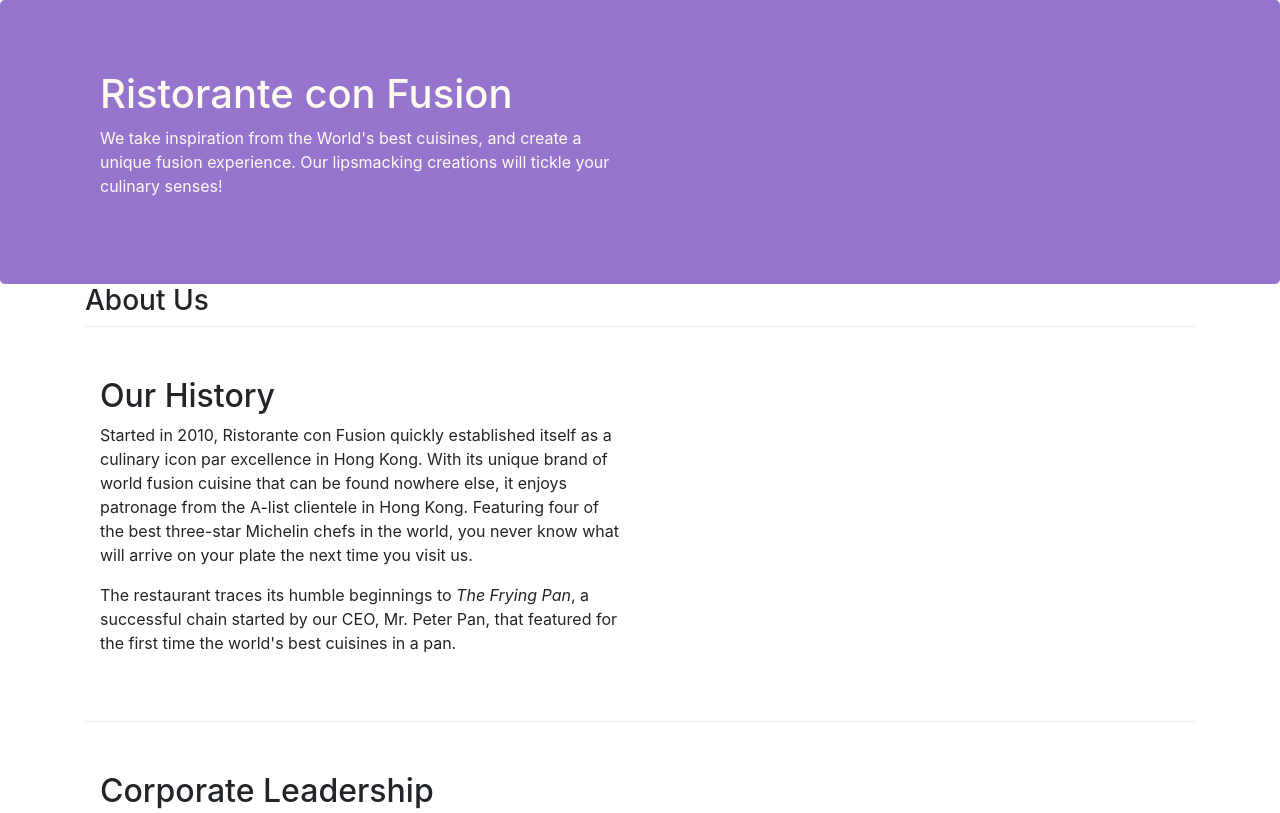
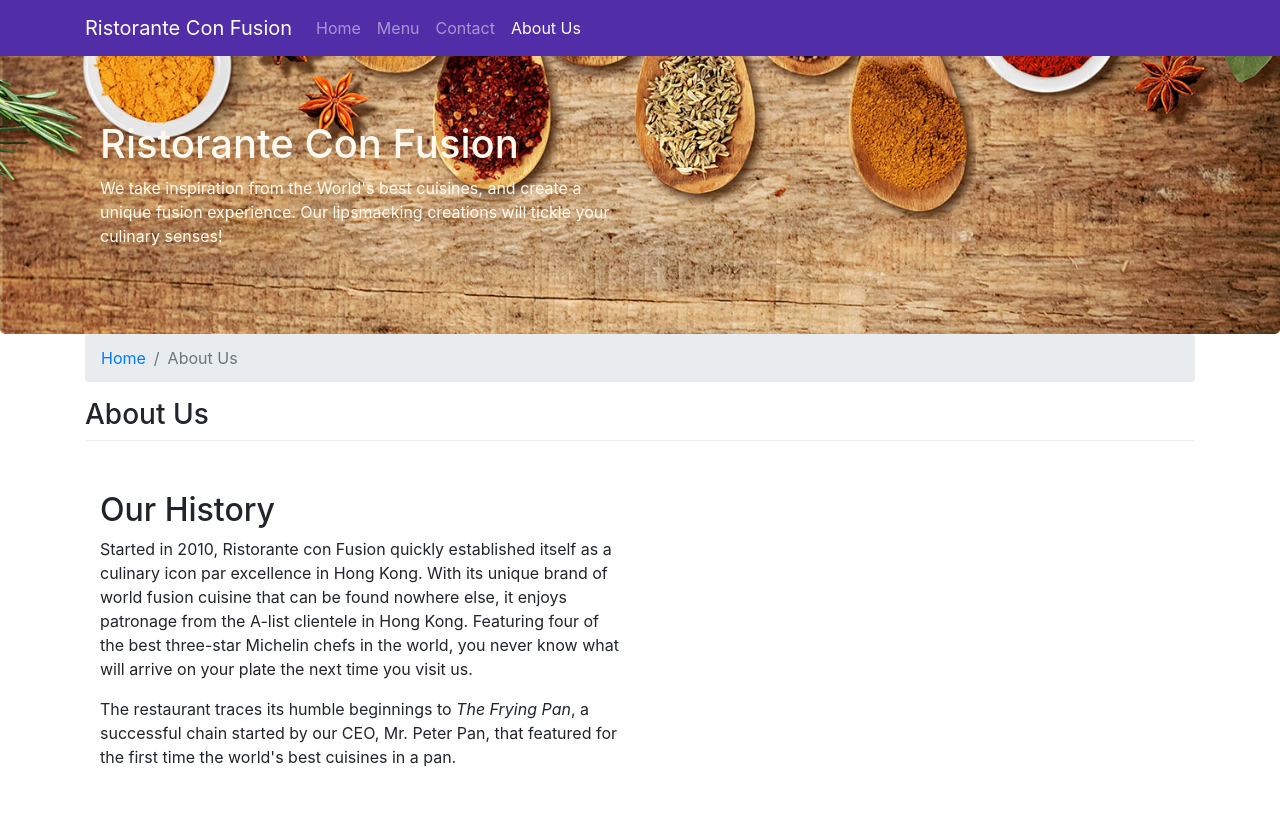
Before and after one commit to mnazir23/conFusion, a website: page aboutus.html in a window 1280 px wide. Shown: the top 813 px of the page. Drawn offline with nearby package versions, Linux system fonts and the light colour scheme.

Commit message:
Added Navigation Bar & Breadcrumb

```diff
--- a/aboutus.html
+++ b/aboutus.html
@@ -15,12 +15,30 @@
 </head>
 
 <body>
+        <nav class="navbar navbar-dark navbar-expand-sm fixed-top">
+                <div class="container">
+                    <button class="navbar-toggler" type="button" data-toggle="collapse" data-target="#Navbar">
+                        <span class="navbar-toggler-icon"></span>
+                    </button>
+                    <a class="navbar-brand" href="#">
+                        Ristorante Con Fusion
+                    </a>
+                    <div class="collapse navbar-collapse" id="Navbar">
+                        <ul class="navbar-nav mr-auto">
+                            <li class="nav-item"><a class="nav-link" href="./index.html">Home</a></li>
+                            <li class="nav-item"><a class="nav-link" href="#">Menu</a></li>
+                            <li class="nav-item"><a class="nav-link" href="#">Contact</a></li>
+                            <li class="nav-item active"><a class="nav-link" href="./aboutus.html">About Us</a></li>
+                        </ul>
+                    </div>
+                </div>
+            </nav>
 
     <header class="jumbotron">
         <div class="container">
             <div class="row row-header">
                 <div class="col-12 col-sm-6">
-                    <h1>Ristorante con Fusion</h1>
+                    <h1>Ristorante Con Fusion</h1>
                     <p>We take inspiration from the World's best cuisines, and create a unique fusion experience. Our lipsmacking creations will tickle your culinary senses!</p>
                 </div>
             </div>
@@ -30,6 +48,10 @@
     <div class="container">
         <div>
             <div>
+                <ol class="col-12 breadcrumb">
+                    <li class="breadcrumb-item"><a href="./index.html">Home</a></li>
+                    <li class="breadcrumb-item active">About Us</li>
+                </ol>
                <h3>About Us</h3>
             </div>
         </div>
--- a/css/styles.css
+++ b/css/styles.css
@@ -18,15 +18,20 @@
 }
 
 .footer{
-    background-color: #dfdf4d;
+    background-color: #512DA8;
+    color: floralwhite;
     margin:0px auto;
     padding: 20px 0px 20px 0px;
 }
 
 .jumbotron {
     padding:70px 30px 70px 30px;
+    background-image: url(../spice_spoons_detail.jpg);
+    background-position: 0% 40%;
+    background-size: cover;
+    background-repeat: no-repeat;
+    background-attachment: fixed;
     margin:0px auto;
-    background: #9575CD ;
     color:floralwhite;
 }
 
@@ -35,3 +40,12 @@
     margin:0px;
     color:#0f0f0f;
 }
+
+body{
+    padding:50px 0px 0px 0px;
+    z-index:0;
+}
+
+.navbar-dark {
+     background-color: #512DA8;
+}
```
Also changed, not shown: index.html (+19 -0 lines), spice_spoons_detail.jpg (added).
